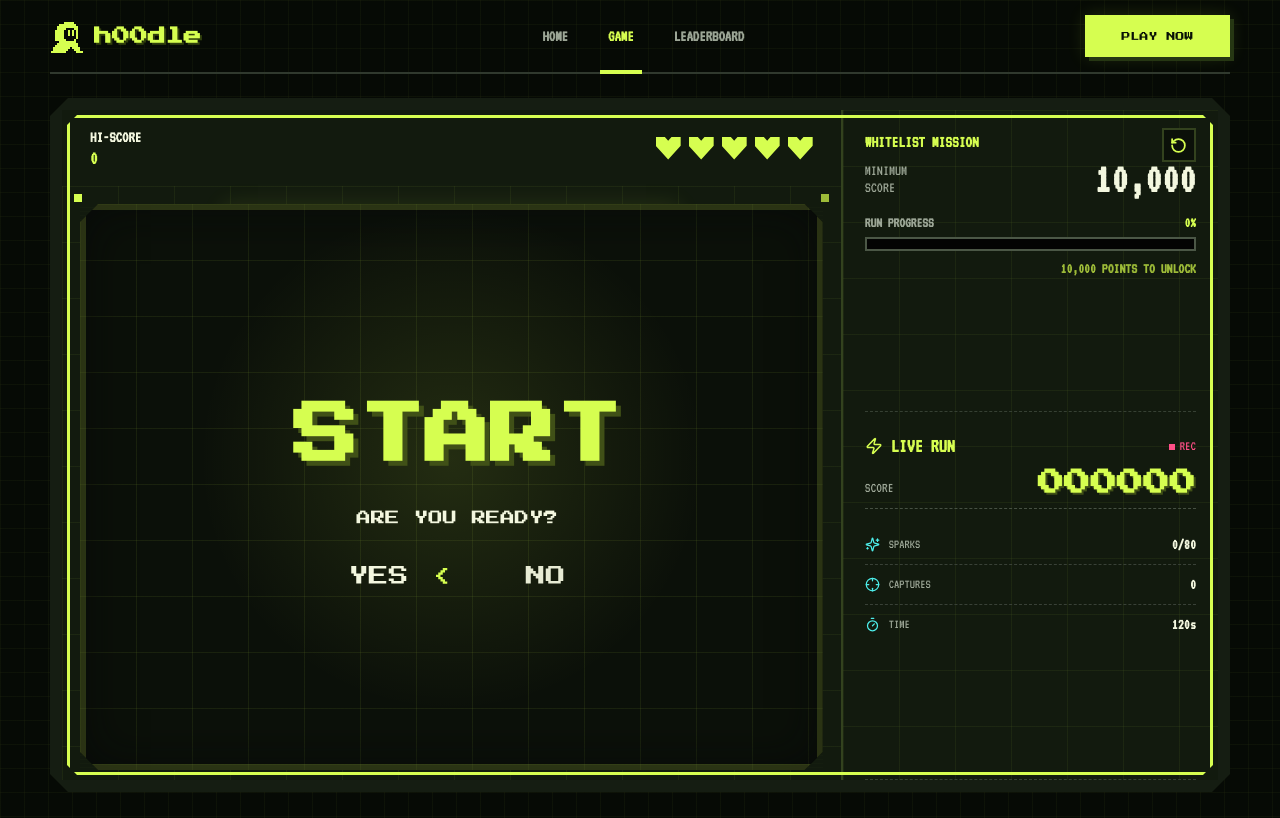
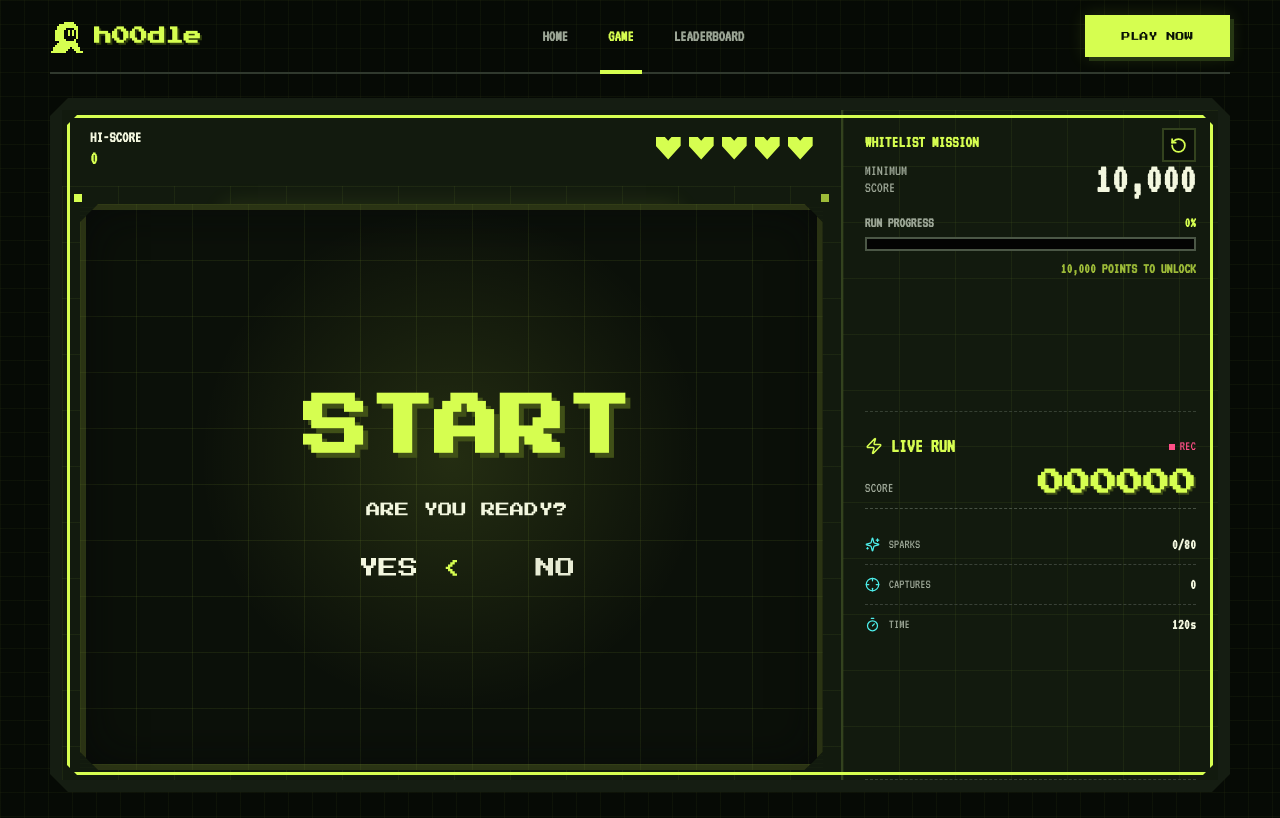
Before and after one commit to alfathxxxxyz/hodd, a React (Vite) app: page / in a window 1280 px wide. Both pictures are taken after a click on the button "GAME". Shown: the top 818 px of the page. Built offline with nearby package versions, Linux system fonts and the light colour scheme.

Commit message:
Move start overlay further up and right

```diff
--- a/src/styles.css
+++ b/src/styles.css
@@ -2088,3 +2088,10 @@ button:focus-visible {
   left: 50.8% !important;
   transform: translate(-50%, -42%) !important;
 }
+
+/* START OVERLAY POSITION TWEAK 2 */
+.overlay-center {
+  top: 47.6% !important;
+  left: 52.1% !important;
+  transform: translate(-50%, -42%) !important;
+}
```
